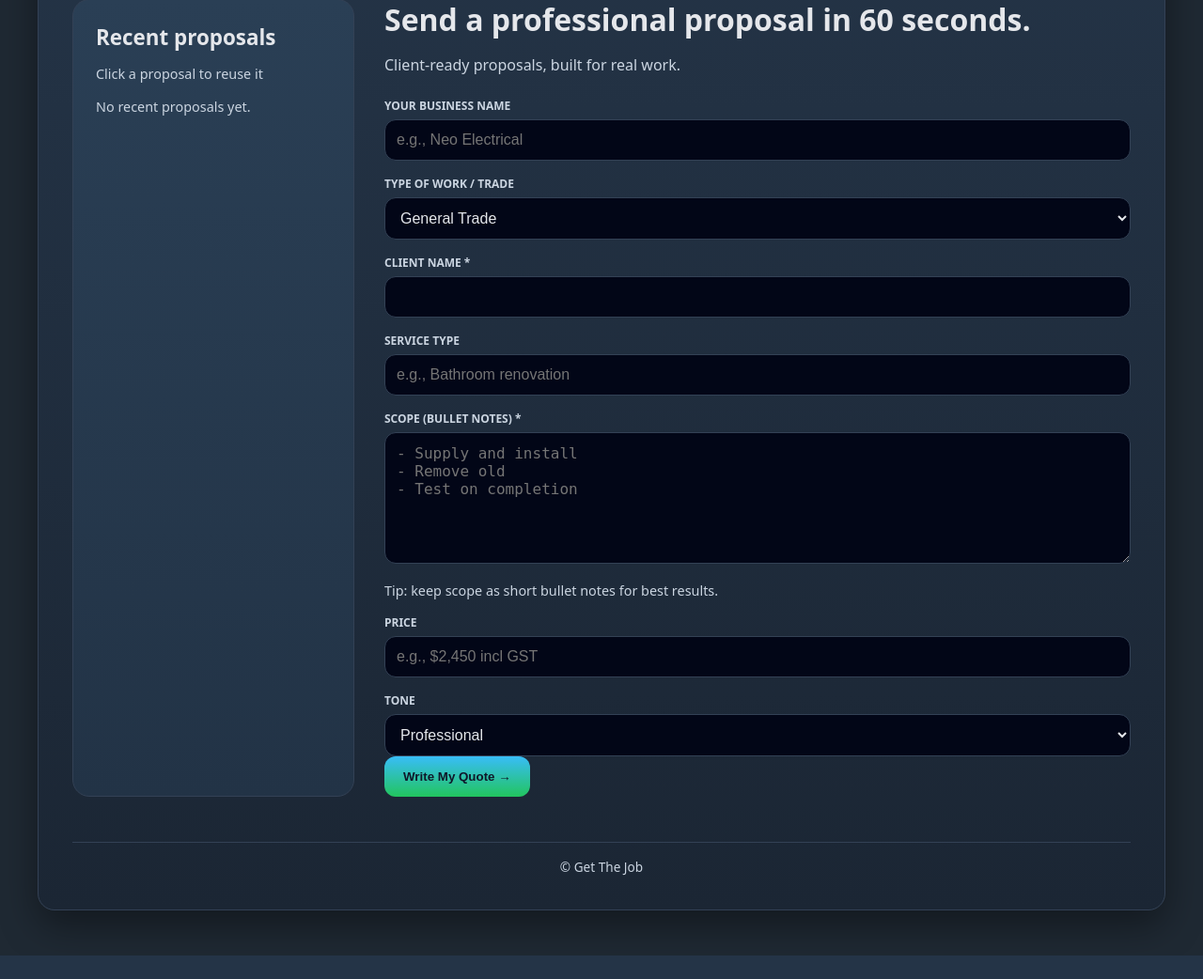
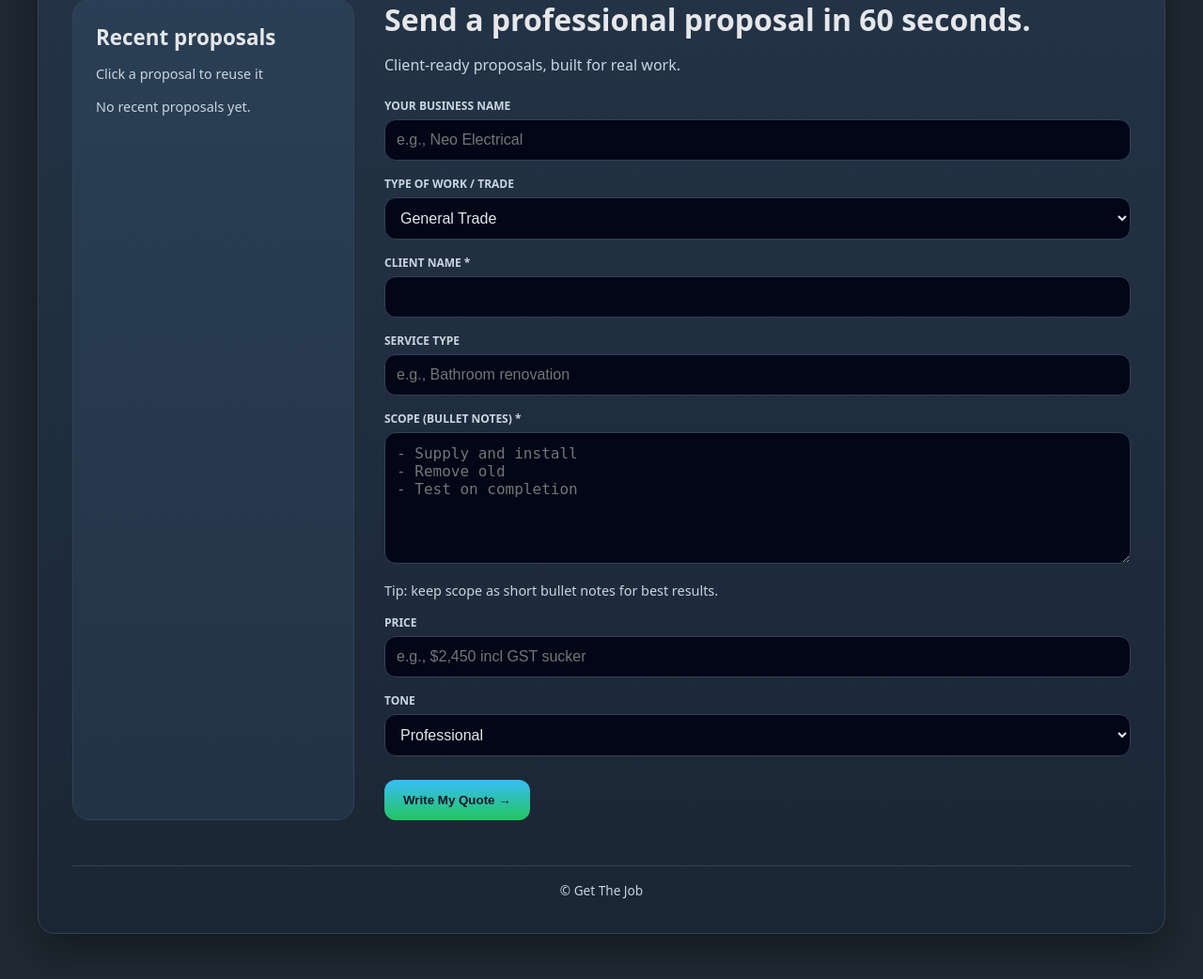
Before and after one commit to Voyaga/proposal60, a Flask app: page /app in a window 1280 px wide. Shown: the part 164-1206 px from the top of the page at 94% size. Before the commit the page ends 1181 px from the top, so only its background shows below. Run offline with Flask 3, Linux system fonts and the light colour scheme.

Commit message:
Add files via upload

```diff
--- a/static/style.css
+++ b/static/style.css
@@ -131,6 +131,10 @@ button {
 .btn:hover,
 button:hover {
   filter: brightness(1.05);
+}
+
+#generateBtn {
+  margin-top: 25px;
 }
 
 /* ---------- Forms ---------- */
--- a/templates/home.html
+++ b/templates/home.html
@@ -70,7 +70,7 @@
           </p>
 
           <label>Price</label>
-          <input name="price" placeholder="e.g., $2,450 incl GST" />
+          <input name="price" placeholder="e.g., $2,450 incl GST sucker" />
 
           <label>Tone</label>
           <select name="tone">
```
